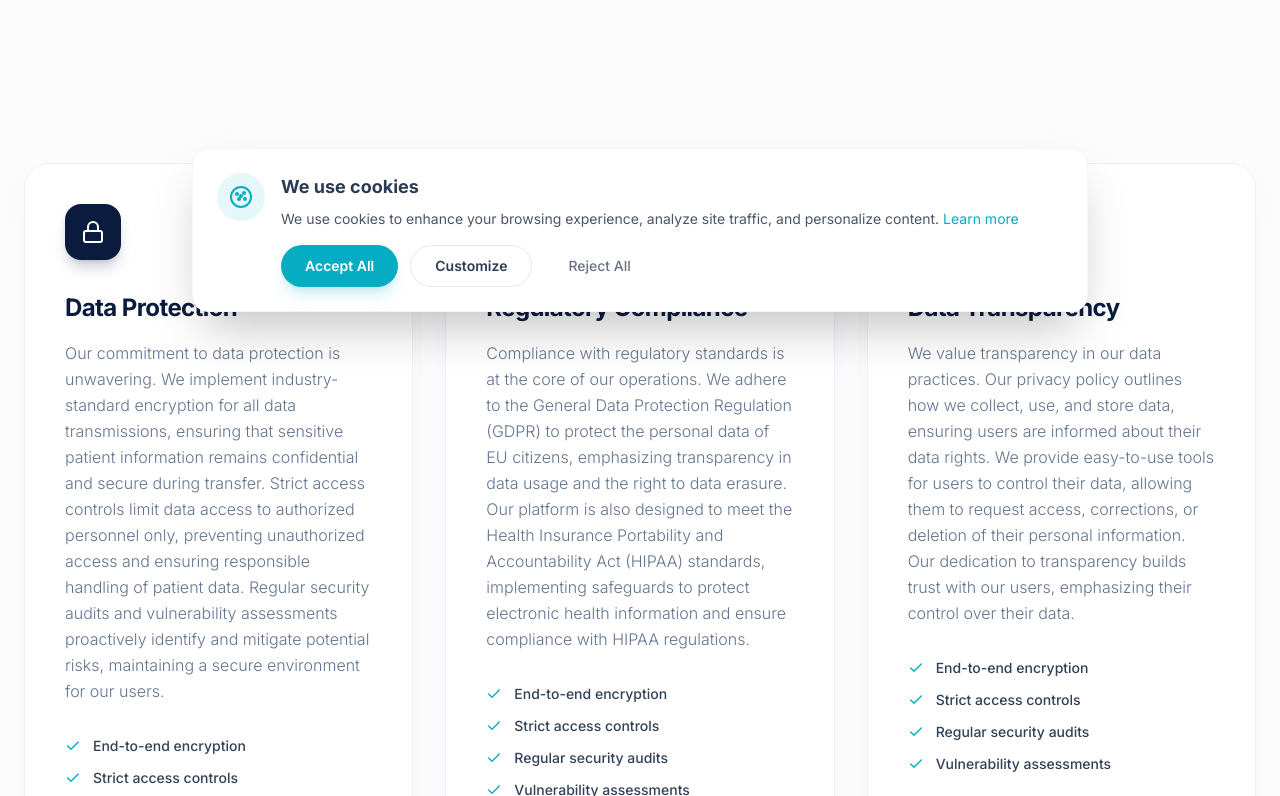
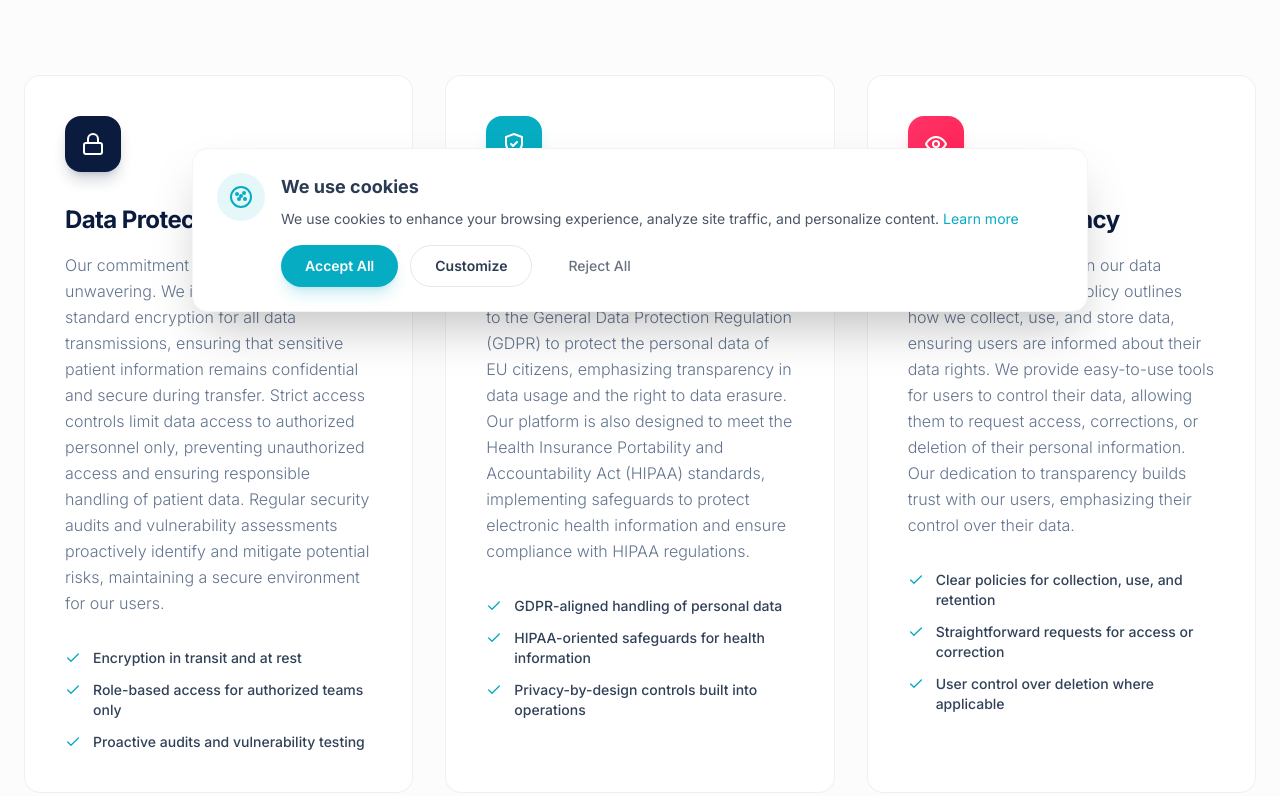
Before and after one commit to RedantRuben/vesalius_poc, a Next.js app: page /en/security in a window 1280 px wide. Shown: the part 464-1260 px from the top of the page. Built offline with nearby package versions, Linux system fonts and the light colour scheme.

Commit message:
fixed security and emailing

```diff
--- a/src/app/[locale]/security/page.tsx
+++ b/src/app/[locale]/security/page.tsx
@@ -29,34 +29,59 @@ const CheckIcon = () => (
   </svg>
 );
 
+const securityCardMeta = [
+  {
+    icon: LockIcon,
+    iconClass: "bg-[#0B1B3D] text-white shadow-lg shadow-[#0B1B3D]/20",
+  },
+  {
+    icon: ShieldCheckIcon,
+    iconClass: "bg-[#06ACC1] text-white shadow-lg shadow-[#06ACC1]/20",
+  },
+  {
+    icon: EyeIcon,
+    iconClass: "bg-gradient-to-br from-[#FF3366] to-rose-500 text-white shadow-lg shadow-rose-500/20",
+  },
+] as const;
+
 const copyByLocale = {
   en: {
     eyebrow: "Security & Privacy",
     title: "Your data, ",
     accent: "our priority",
+    accentClass: "text-transparent bg-clip-text bg-gradient-to-r from-[#06ACC1] to-cyan-400",
     intro:
       "At Vesalius.ai, we are deeply committed to your privacy, a dedication reflected in our three key values that ensure the protection and responsible handling of patient data. To build trust with our users, we continuously improve our security and privacy measures, adapting to evolving threats and regulatory landscapes while prioritizing data security and privacy.",
-    commonListItems: [
-      "End-to-end encryption",
-      "Strict access controls",
-      "Regular security audits",
-      "Vulnerability assessments",
-    ],
     cards: [
       {
         title: "Data Protection",
         body:
           "Our commitment to data protection is unwavering. We implement industry-standard encryption for all data transmissions, ensuring that sensitive patient information remains confidential and secure during transfer. Strict access controls limit data access to authorized personnel only, preventing unauthorized access and ensuring responsible handling of patient data. Regular security audits and vulnerability assessments proactively identify and mitigate potential risks, maintaining a secure environment for our users.",
+        items: [
+          "Encryption in transit and at rest",
+          "Role-based access for authorized teams only",
+          "Proactive audits and vulnerability testing",
+        ],
       },
       {
         title: "Regulatory Compliance",
         body:
           "Compliance with regulatory standards is at the core of our operations. We adhere to the General Data Protection Regulation (GDPR) to protect the personal data of EU citizens, emphasizing transparency in data usage and the right to data erasure. Our platform is also designed to meet the Health Insurance Portability and Accountability Act (HIPAA) standards, implementing safeguards to protect electronic health information and ensure compliance with HIPAA regulations.",
+        items: [
+          "GDPR-aligned handling of personal data",
+          "HIPAA-oriented safeguards for health information",
+          "Privacy-by-design controls built into operations",
+        ],
       },
       {
         title: "Data Transparency",
         body:
           "We value transparency in our data practices. Our privacy policy outlines how we collect, use, and store data, ensuring users are informed about their data rights. We provide easy-to-use tools for users to control their data, allowing them to request access, corrections, or deletion of their personal information. Our dedication to transparency builds trust with our users, emphasizing their control over their data.",
+        items: [
+          "Clear policies for collection, use, and retention",
+          "Straightforward requests for access or correction",
+          "User control over deletion where applicable",
+        ],
       },
     ],
     standardsTitle: "Compliance Standards",
@@ -78,29 +103,39 @@ const copyByLocale = {
     eyebrow: "Sécurité & confidentialité",
     title: "Vos données, ",
     accent: "notre priorité",
+    accentClass: "text-transparent bg-clip-text bg-gradient-to-r from-[#06ACC1] to-cyan-400",
     intro:
       "Chez Vesalius.ai, la protection de votre vie privée est une exigence de fond. Elle se traduit par trois engagements clés qui garantissent une gestion responsable et sécurisée des données patients. Pour renforcer la confiance de nos utilisateurs, nous faisons évoluer en continu nos mesures de sécurité et de confidentialité afin de nous adapter aux menaces et aux exigences réglementaires.",
-    commonListItems: [
-      "Chiffrement de bout en bout",
-      "Contrôles d'accès stricts",
-      "Audits de sécurité réguliers",
-      "Évaluations de vulnérabilité",
-    ],
     cards: [
       {
         title: "Protection des données",
         body:
           "Notre engagement en matière de protection des données est constant. Nous appliquons des standards de chiffrement reconnus pour tous les échanges afin de préserver la confidentialité des informations sensibles pendant leur transmission. Des contrôles d'accès stricts réservent les données aux seules personnes autorisées, tandis que des audits réguliers et des évaluations de vulnérabilité permettent d'identifier et de réduire les risques de manière proactive.",
+        items: [
+          "Chiffrement des données en transit et au repos",
+          "Accès fondé sur les rôles pour les équipes autorisées",
+          "Audits proactifs et tests de vulnérabilité",
+        ],
       },
       {
         title: "Conformité réglementaire",
         body:
           "Le respect des exigences réglementaires est au coeur de nos opérations. Nous appliquons le RGPD pour protéger les données personnelles des citoyens européens, avec un accent fort sur la transparence et les droits des personnes. Notre plateforme est également conçue pour répondre aux standards HIPAA afin d'encadrer la protection des informations de santé électroniques.",
+        items: [
+          "Traitement des données aligné sur le RGPD",
+          "Mesures orientées HIPAA pour les données de santé",
+          "Contrôles de confidentialité intégrés dès la conception",
+        ],
       },
       {
         title: "Transparence sur les données",
         body:
           "Nous tenons à une transparence claire sur nos pratiques. Notre politique de confidentialité précise comment les données sont collectées, utilisées et conservées, afin que chaque utilisateur comprenne ses droits. Nous mettons aussi à disposition des moyens simples pour demander un accès, une correction ou une suppression des informations personnelles lorsque cela s'applique.",
+        items: [
+          "Politiques claires sur la collecte, l'usage et la conservation",
+          "Demandes simples d'accès ou de rectification",
+          "Contrôle utilisateur sur la suppression lorsque applicable",
+        ],
       },
     ],
     standardsTitle: "Standards de conformité",
@@ -122,29 +157,39 @@ const copyByLocale = {
     eyebrow: "Beveiliging & privacy",
     title: "Uw data, ",
     accent: "onze prioriteit",
+    accentClass: "text-[#0B1B3D]",
     intro:
       "Bij Vesalius.ai nemen we privacy fundamenteel ernstig. Die overtuiging vertaalt zich in drie kernwaarden die zorgen voor een veilige en verantwoorde omgang met patiëntgegevens. Om het vertrouwen van onze gebruikers te verdienen en te behouden, scherpen we onze beveiligings- en privacymaatregelen voortdurend aan naarmate dreigingen en regelgeving evolueren.",
-    commonListItems: [
-      "End-to-end encryptie",
-      "Strikte toegangscontroles",
-      "Regelmatige security-audits",
-      "Kwetsbaarheidsanalyses",
-    ],
     cards: [
       {
         title: "Databescherming",
         body:
           "Onze inzet voor databescherming is onvoorwaardelijk. We gebruiken encryptie volgens de gangbare industrienormen voor alle datatransmissies, zodat gevoelige patiëntinformatie vertrouwelijk en veilig blijft tijdens overdracht. Strikte toegangscontroles beperken toegang tot geautoriseerde medewerkers, terwijl regelmatige audits en kwetsbaarheidsanalyses risico's proactief opsporen en beperken.",
+        items: [
+          "Encryptie tijdens verzending en opslag",
+          "Rolgebaseerde toegang voor geautoriseerde teams",
+          "Proactieve audits en kwetsbaarheidstesten",
+        ],
       },
       {
         title: "Regelgevende naleving",
         body:
           "Naleving van regelgeving zit ingebakken in onze werking. We volgen de GDPR om persoonsgegevens van EU-burgers te beschermen, met bijzondere aandacht voor transparantie en rechten rond gegevensverwijdering. Ons platform is daarnaast ontworpen om ook aan HIPAA-verwachtingen te voldoen voor de bescherming van elektronische gezondheidsinformatie.",
+        items: [
+          "Verwerking van persoonsgegevens in lijn met GDPR",
+          "HIPAA-gerichte waarborgen voor gezondheidsinformatie",
+          "Privacy-by-design controles in de werking ingebouwd",
+        ],
       },
       {
         title: "Datatransparantie",
         body:
           "We vinden heldere communicatie over data essentieel. In ons privacybeleid leggen we uit hoe we gegevens verzamelen, gebruiken en bewaren, zodat gebruikers hun rechten goed begrijpen. We voorzien ook toegankelijke manieren om inzage, correctie of verwijdering van persoonsgegevens aan te vragen waar dat van toepassing is.",
+        items: [
+          "Duidelijk beleid rond verzameling, gebruik en bewaartermijnen",
+          "Toegankelijke aanvragen voor inzage of correctie",
+          "Gebruikerscontrole over verwijdering waar mogelijk",
+        ],
       },
     ],
     standardsTitle: "Compliance-standaarden",
@@ -172,7 +217,7 @@ export default async function SecurityPage() {
       <Navbar />
 
       {/* Hero Section */}
-      <section className="w-full pt-32 pb-20 bg-transparent relative overflow-hidden">
+      <section className="w-full pt-32 pb-10 bg-transparent relative overflow-hidden">
         <div className="absolute inset-0 -z-10 h-full w-full bg-transparent">
           <svg className="absolute inset-0 w-full h-full opacity-[0.15] pointer-events-none" preserveAspectRatio="none" viewBox="0 0 1440 800">
             <path d="M -100,300 C 400,200 800,500 1540,300" fill="none" stroke="#06ACC1" strokeWidth="1.5" />
@@ -187,7 +232,7 @@ export default async function SecurityPage() {
           </div>
 
           <h1 className="text-4xl md:text-5xl lg:text-7xl font-bold text-[#0B1B3D] mb-8 tracking-tight">
-            {copy.title}<span className="text-transparent bg-clip-text bg-gradient-to-r from-[#06ACC1] to-cyan-400">{copy.accent}</span>
+            {copy.title}<span className={copy.accentClass}>{copy.accent}</span>
           </h1>
 
           <p className="text-lg md:text-xl text-slate-500 leading-relaxed font-light max-w-3xl mx-auto">
@@ -197,22 +242,28 @@ export default async function SecurityPage() {
       </section>
 
       {/* Three Core Values */}
-      <section className="w-full py-20 bg-transparent">
+      <section className="w-full pt-8 pb-20 bg-transparent">
         <div className="max-w-7xl mx-auto px-6">
           <div className="grid grid-cols-1 lg:grid-cols-3 gap-8">
-            {/* Data Protection */}
-            <div className="bg-white rounded-3xl p-8 md:p-10 border border-slate-200/60 shadow-xl shadow-slate-200/40 hover:shadow-2xl hover:shadow-slate-200/50 hover:-translate-y-1 transition-all duration-500 group relative overflow-hidden">
-              <div className="absolute top-0 left-0 w-full h-1 bg-gradient-to-r from-[#0B1B3D] to-[#06ACC1] opacity-0 group-hover:opacity-100 transition-opacity duration-500"></div>
-              <div className="w-14 h-14 rounded-2xl bg-[#0B1B3D] text-white shadow-lg shadow-[#0B1B3D]/20 flex items-center justify-center mb-8 group-hover:scale-110 group-hover:-rotate-3 transition-transform duration-500">
-                 <LockIcon />
+            {copy.cards.map((card, index) => {
+              const meta = securityCardMeta[index];
+              const Icon = meta.icon;
+
+              return (
+                <div
+                  key={card.title}
+                  className="p-8 md:p-10 rounded-2xl border border-slate-200/60 bg-white hover:shadow-lg transition-all duration-500 group relative overflow-hidden h-full"
+                >
+                  <div className={`w-14 h-14 rounded-2xl flex items-center justify-center mb-8 group-hover:scale-110 transition-transform duration-300 ${meta.iconClass}`}>
+                    <Icon />
                   </div>
-              <h3 className="text-2xl font-bold text-[#0B1B3D] mb-4 tracking-tight">{copy.cards[0].title}</h3>
+                  <h3 className="text-2xl font-bold text-[#0B1B3D] mb-4 tracking-tight">{card.title}</h3>
                   <p className="text-base text-slate-500 font-light mb-8 leading-relaxed">
-                {copy.cards[0].body}
+                    {card.body}
                   </p>
                   <ul className="space-y-3">
-                {copy.commonListItems.map((item, i) => (
-                  <li key={i} className="flex items-start gap-3 text-sm font-medium text-slate-700">
+                    {card.items.map((item) => (
+                      <li key={item} className="flex items-start gap-3 text-sm font-medium text-slate-700">
                         <div className="mt-0.5 text-[#06ACC1] shrink-0">
                           <CheckIcon />
                         </div>
@@ -221,50 +272,8 @@ export default async function SecurityPage() {
                     ))}
                   </ul>
                 </div>
-
-            {/* Regulatory Compliance */}
-            <div className="bg-white rounded-3xl p-8 md:p-10 border border-slate-200/60 shadow-xl shadow-slate-200/40 hover:shadow-2xl hover:shadow-slate-200/50 hover:-translate-y-1 transition-all duration-500 group relative overflow-hidden">
-              <div className="absolute top-0 left-0 w-full h-1 bg-gradient-to-r from-[#06ACC1] to-cyan-400 opacity-0 group-hover:opacity-100 transition-opacity duration-500"></div>
-              <div className="w-14 h-14 rounded-2xl bg-[#06ACC1] text-white shadow-lg shadow-[#06ACC1]/20 flex items-center justify-center mb-8 group-hover:scale-110 group-hover:-rotate-3 transition-transform duration-500">
-                 <ShieldCheckIcon />
-              </div>
-              <h3 className="text-2xl font-bold text-[#0B1B3D] mb-4 tracking-tight">{copy.cards[1].title}</h3>
-              <p className="text-base text-slate-500 font-light mb-8 leading-relaxed">
-                {copy.cards[1].body}
-              </p>
-              <ul className="space-y-3">
-                {copy.commonListItems.map((item, i) => (
-                  <li key={i} className="flex items-start gap-3 text-sm font-medium text-slate-700">
-                    <div className="mt-0.5 text-[#06ACC1] shrink-0">
-                        <CheckIcon />
-                    </div>
-                    {item}
-                  </li>
-                ))}
-              </ul>
-            </div>
-
-            {/* Data Transparency */}
-            <div className="bg-white rounded-3xl p-8 md:p-10 border border-slate-200/60 shadow-xl shadow-slate-200/40 hover:shadow-2xl hover:shadow-slate-200/50 hover:-translate-y-1 transition-all duration-500 group relative overflow-hidden">
-              <div className="absolute top-0 left-0 w-full h-1 bg-gradient-to-r from-[#FF3366] to-rose-400 opacity-0 group-hover:opacity-100 transition-opacity duration-500"></div>
-              <div className="w-14 h-14 rounded-2xl bg-gradient-to-br from-[#FF3366] to-rose-500 text-white shadow-lg shadow-rose-500/20 flex items-center justify-center mb-8 group-hover:scale-110 group-hover:-rotate-3 transition-transform duration-500">
-                 <EyeIcon />
-              </div>
-              <h3 className="text-2xl font-bold text-[#0B1B3D] mb-4 tracking-tight">{copy.cards[2].title}</h3>
-              <p className="text-base text-slate-500 font-light mb-8 leading-relaxed">
-                {copy.cards[2].body}
-              </p>
-              <ul className="space-y-3">
-                {copy.commonListItems.map((item, i) => (
-                  <li key={i} className="flex items-start gap-3 text-sm font-medium text-slate-700">
-                    <div className="mt-0.5 text-[#06ACC1] shrink-0">
-                        <CheckIcon />
-                    </div>
-                    {item}
-                  </li>
-                ))}
-              </ul>
-            </div>
+              );
+            })}
           </div>
         </div>
       </section>
--- a/src/lib/forms/paths.ts
+++ b/src/lib/forms/paths.ts
@@ -1,4 +1,3 @@
-import { routing } from '@/i18n/routing';
 import type { AppLocale } from '@/lib/forms/types';
 
 export const FORM_SUCCESS_PATHS = {
@@ -7,6 +6,6 @@ export const FORM_SUCCESS_PATHS = {
   demo: '/demo/thank-you',
 } as const;
 
-export function localizePath(locale: AppLocale, path: string) {
-  return locale === routing.defaultLocale ? path : `/${locale}${path}`;
+export function localizePath(_locale: AppLocale, path: string) {
+  return path;
 }
```
Lines whose indentation alone changed are shown as unchanged.
